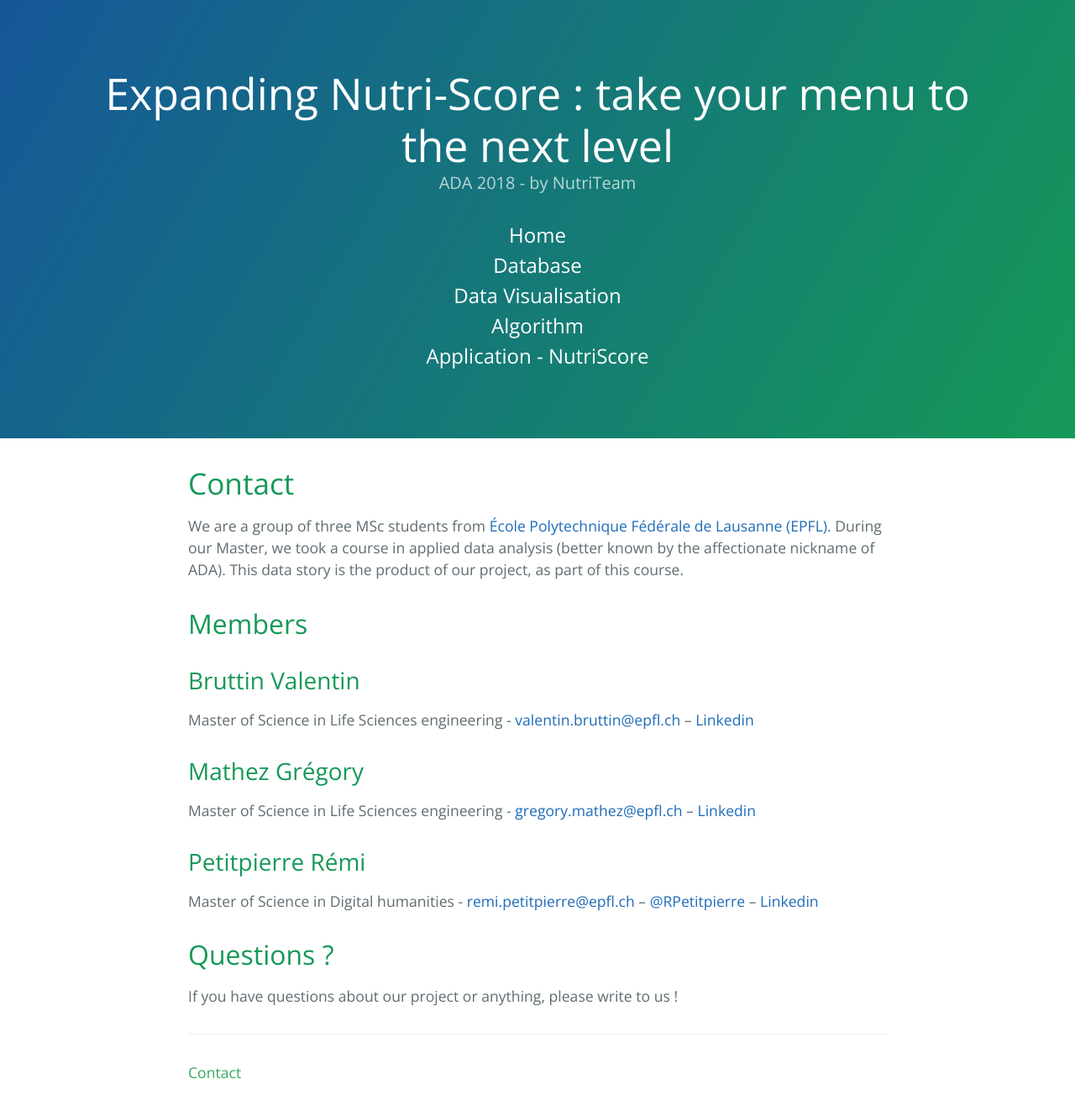
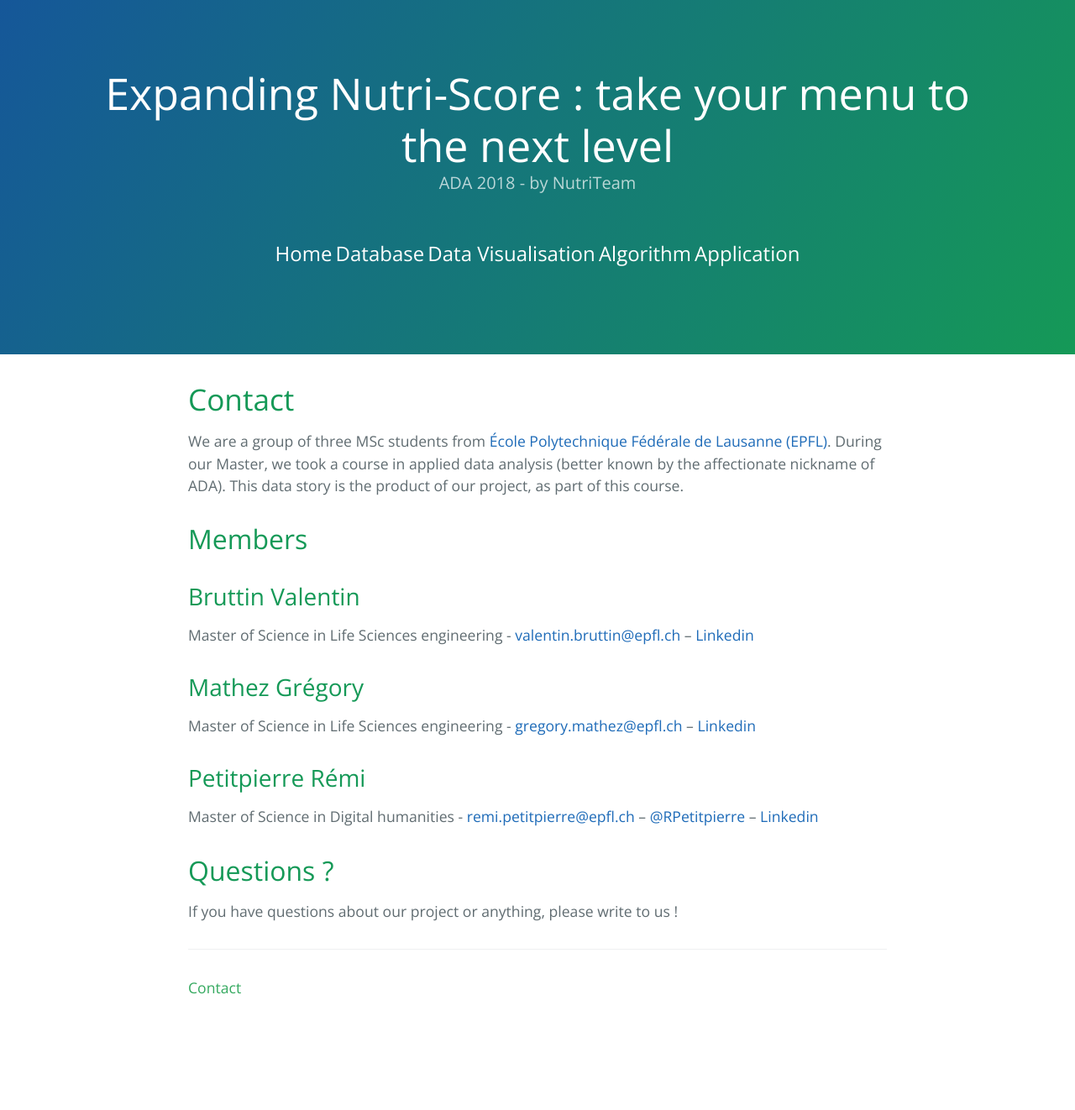
Before and after one commit to NutriTeam/Nutri_Score, a Jekyll site: the page built from contact.md, in a window 1280 px wide. Shown: the whole page at 84% size. Built offline with Jekyll 4.4.1, drawn with Linux system fonts in a browser that asks for light colours; after the commit the page ends 1222 px from its top, so only the background shows below that.

Commit message:
Update default.html

```diff
--- a/_layouts/default.html
+++ b/_layouts/default.html
@@ -25,13 +25,13 @@
     <header class="page-header" role="banner">
       <h1 class="project-name">{{ site.title | default: site.github.repository_name }}</h1>
       <h2 class="project-tagline">{{ site.description | default: site.github.project_tagline }}</h2>
-      <nav>
-          <a href="./home.html" style="font-size:150%;color:white">Home</a><br>
-          <a href="./database.html" style="font-size:150%;color:white">Database</a><br>
-          <a href="./Milestone_2.html" style="font-size:150%;color:white">Data Visualisation</a><br>
-          <a href="./algo.html" style="font-size:150%;color:white">Algorithm</a><br>
-          <a href="./app.html" style="font-size:150%;color:white">Application - NutriScore</a><br>
-      </nav>
+      <div style="padding:2%;">
+          <a href="./home.html" style="font-size:150%;color:white">Home</a>
+          <a href="./database.html" style="font-size:150%;color:white">Database</a>
+          <a href="./Milestone_2.html" style="font-size:150%;color:white">Data Visualisation</a>
+          <a href="./algo.html" style="font-size:150%;color:white">Algorithm</a>
+          <a href="./app.html" style="font-size:150%;color:white">Application</a>
+      </nav><br>
     </header>
 
     <main id="content" class="main-content" role="main">
```
